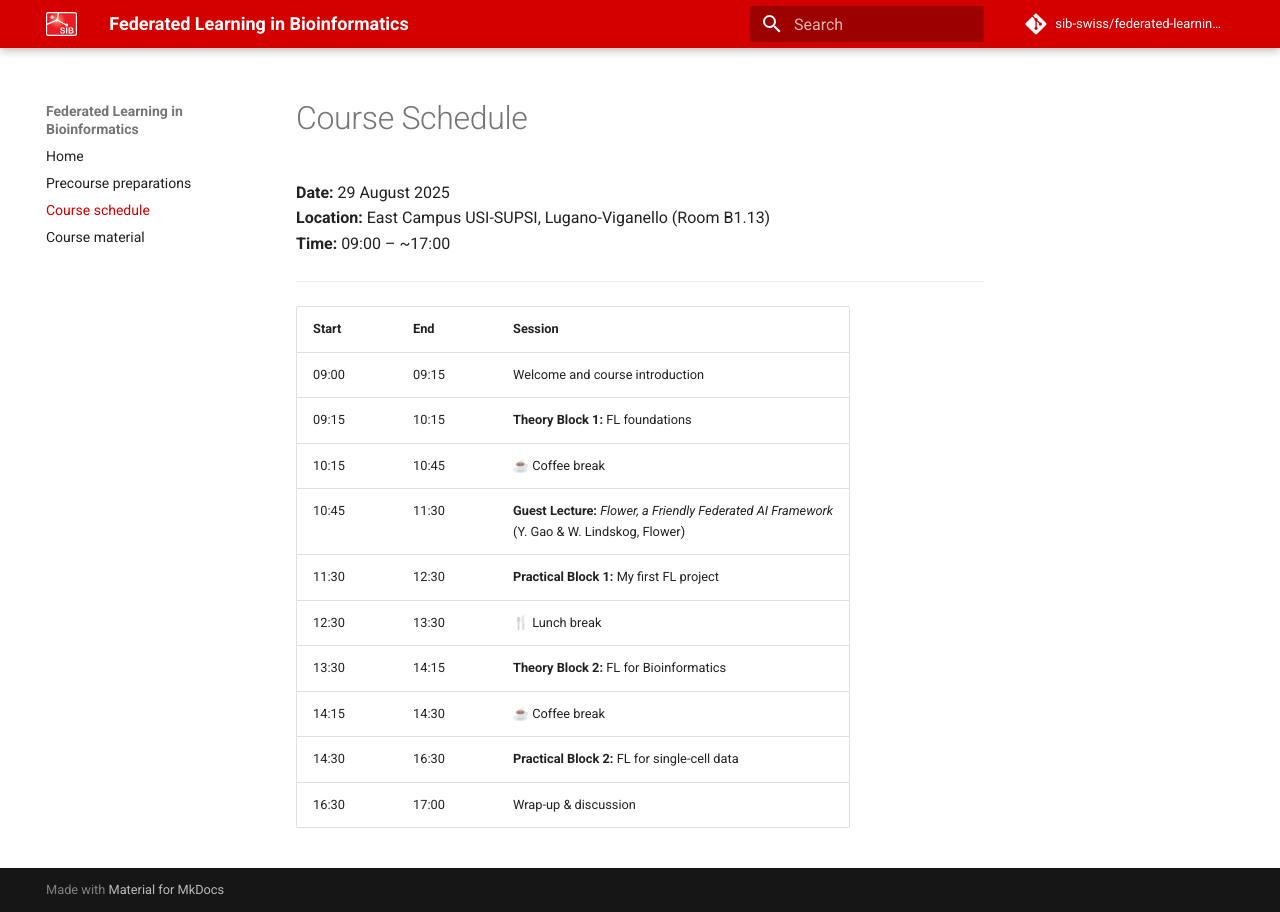
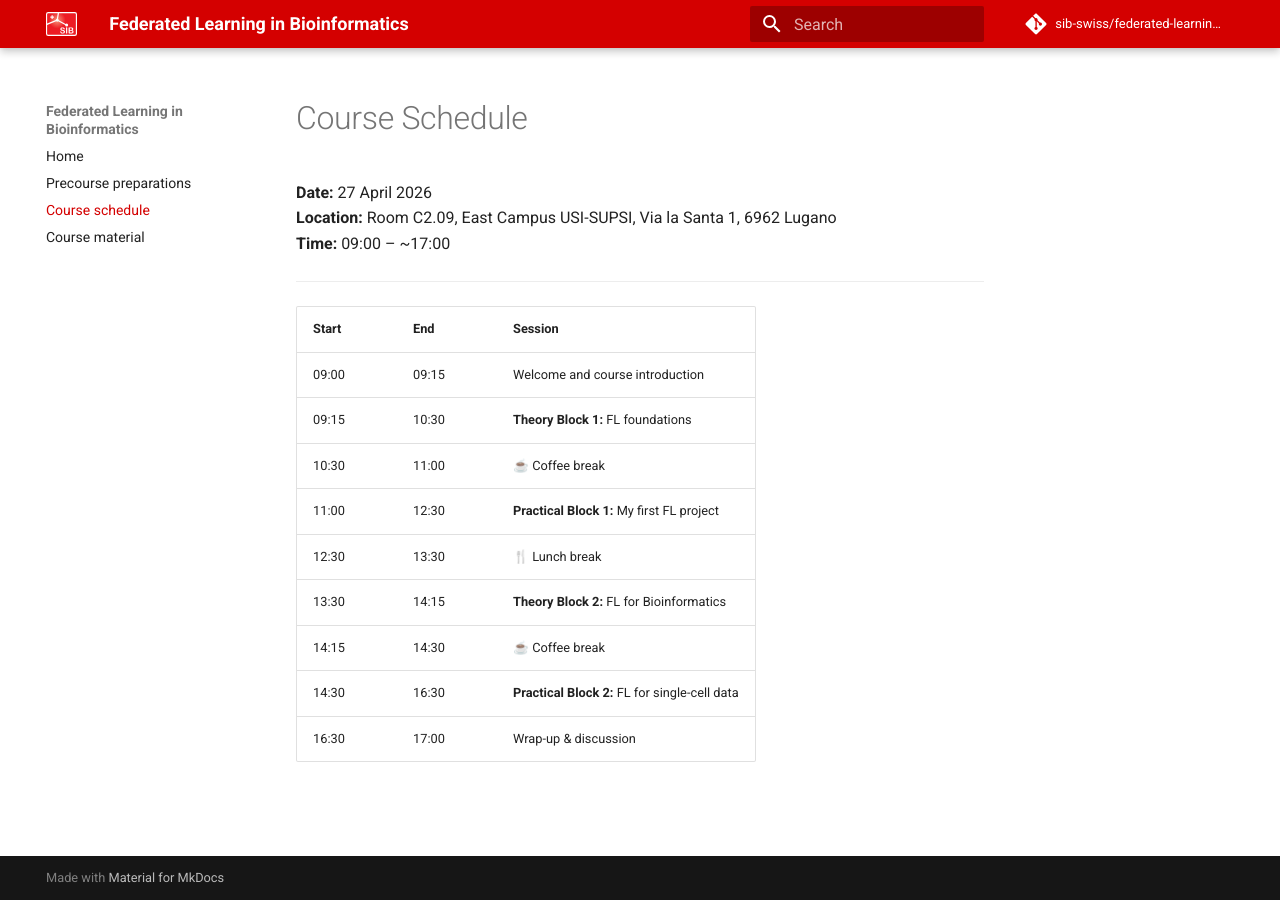
Before and after one commit to sib-swiss/federated-learning-training, an MkDocs documentation site: the page built from docs/course_schedule.md, in a window 1280 px wide. Built offline with MkDocs 1.6.1 and Material for MkDocs 9.7.7, drawn with Linux system fonts in a browser that asks for light colours; comment, search, counter and statistics services are not loaded.

Commit message:
timetable changed

```diff
--- a/docs/course_schedule.md
+++ b/docs/course_schedule.md
@@ -1,7 +1,7 @@
 # Course Schedule
 
-**Date:** 29 August 2025
-**Location:** East Campus USI-SUPSI, Lugano-Viganello (Room B1.13)
+**Date:** 27 April 2026
+**Location:** Room C2.09, East Campus USI-SUPSI, Via la Santa 1, 6962 Lugano
 **Time:** 09:00 – ~17:00
 
 ---
@@ -9,10 +9,9 @@
 | **Start** | **End** | **Session**                                                                 |
 |-----------|---------|------------------------------------------------------------------------------|
 | 09:00     | 09:15   | Welcome and course introduction                                             |
-| 09:15     | 10:15   | **Theory Block 1:** FL foundations                                          |
-| 10:15     | 10:45   | ☕ Coffee break                                                             |
-| 10:45     | 11:30   | **Guest Lecture:** *Flower, a Friendly Federated AI Framework* <br> (Y. Gao & W. Lindskog, Flower) |
-| 11:30     | 12:30   | **Practical Block 1:** My first FL project                                  |
+| 09:15     | 10:30   | **Theory Block 1:** FL foundations                                          |
+| 10:30     | 11:00   | ☕ Coffee break                                                             |
+| 11:00     | 12:30   | **Practical Block 1:** My first FL project                                  |
 | 12:30     | 13:30   | 🍴 Lunch break                                                             |
 | 13:30     | 14:15   | **Theory Block 2:** FL for Bioinformatics                                   |
 | 14:15     | 14:30   | ☕ Coffee break                                                             |
```
